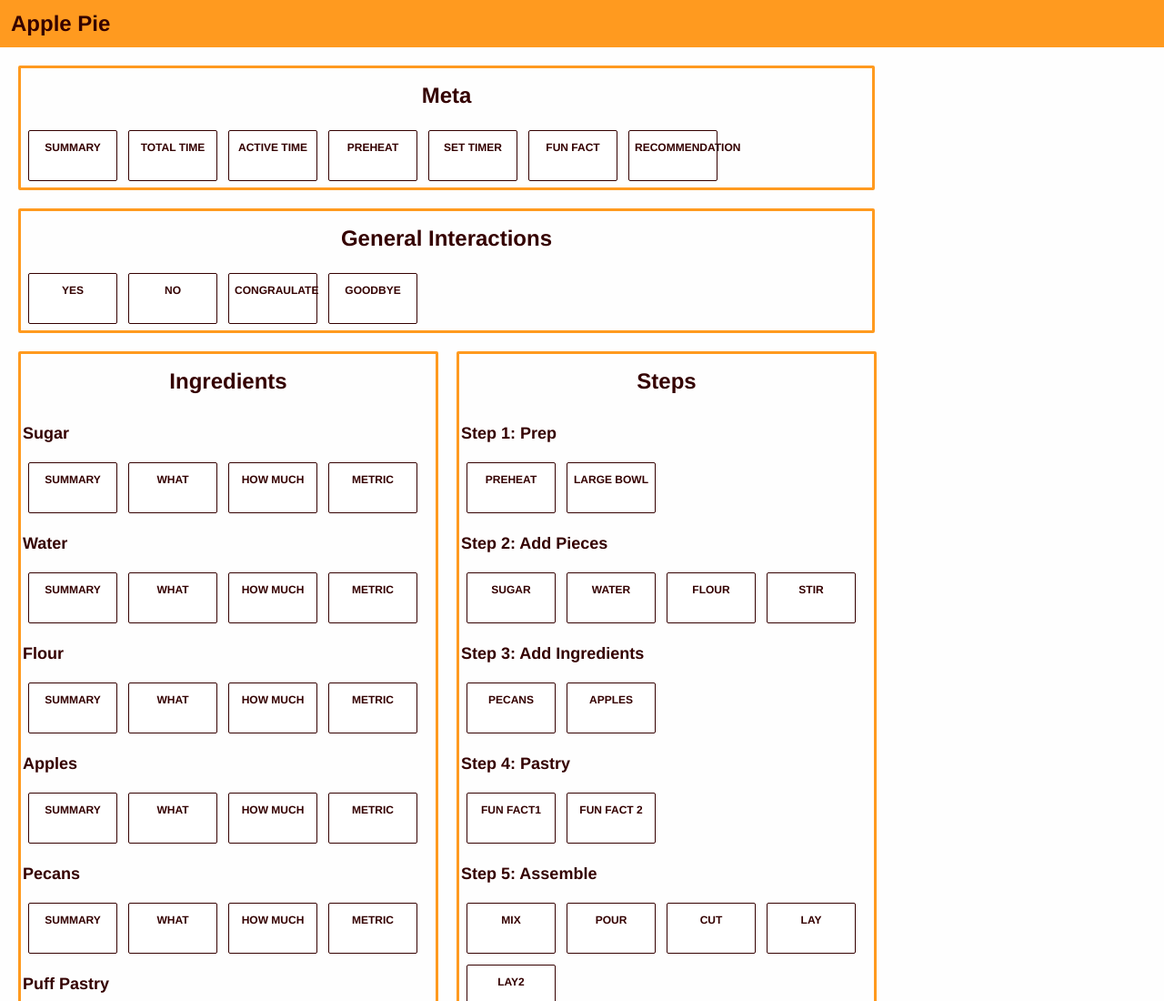
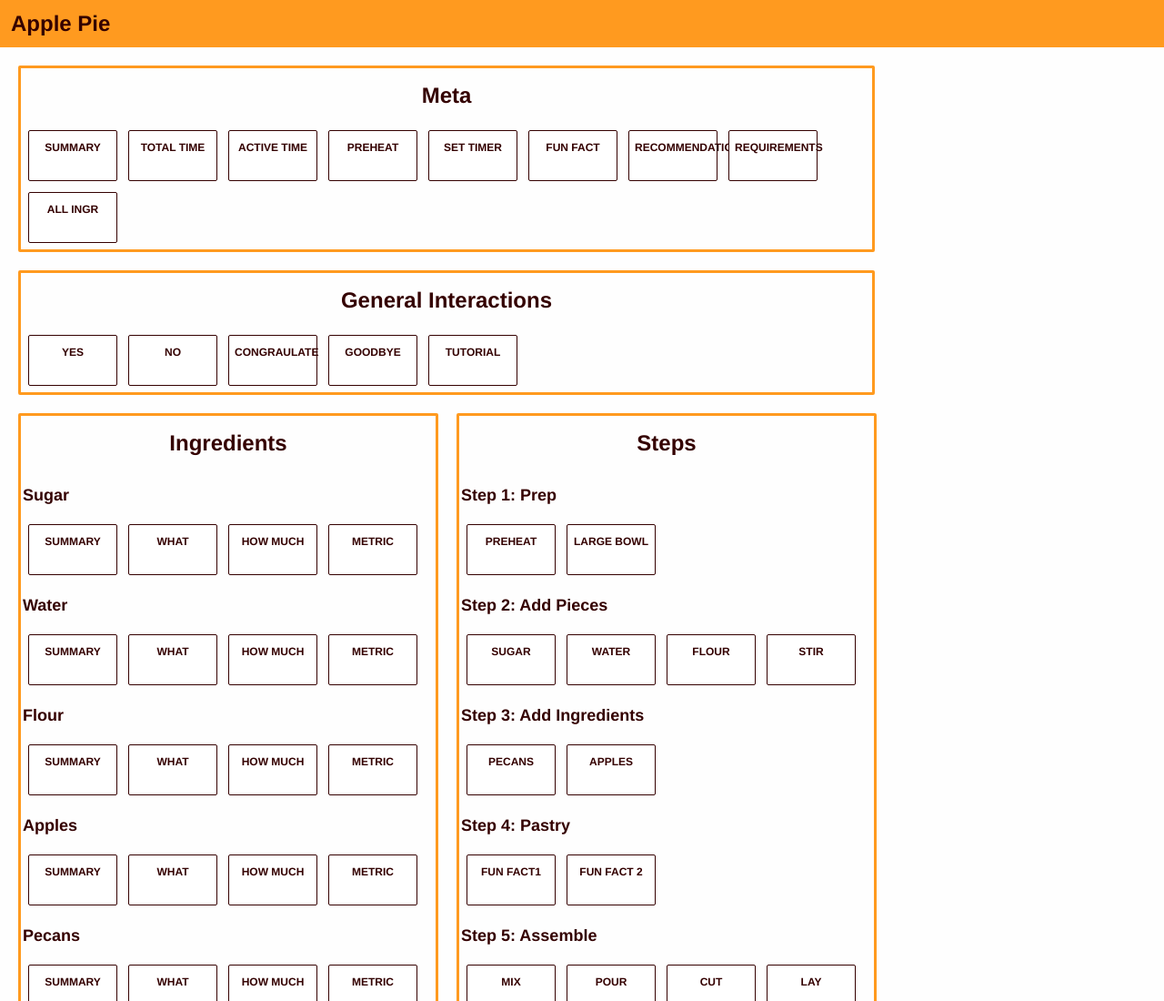
Before and after one commit to lovettbarron/samplescript, a plain HTML site: page index.html in a window 1280 px wide. Shown: the top 1100 px of the page at 91% size. Drawn offline with Linux system fonts and the light colour scheme.

Commit message:
Added a few new interactions

```diff
--- a/index.html
+++ b/index.html
@@ -33,6 +33,8 @@
    <li id="btn-m4" onmousedown="soundManager.play('m4')">Set Timer<div></div></li>
    <li id="btn-m5" onmousedown="soundManager.play('m5')">Fun Fact<div></div></li>
    <li id="btn-m6" onmousedown="soundManager.play('m6')">Recommendation<div></div></li>
+   <li id="btn-m7" onmousedown="soundManager.play('m7')">Requirements<div></div></li>
+   <li id="btn-m8" onmousedown="soundManager.play('m8')">All ingr<div></div></li>
   </ul>
 
 
@@ -52,6 +54,7 @@
    <li id="btn-t1" onmousedown="soundManager.play('t1')">No<div></div></li>
    <li id="btn-t2" onmousedown="soundManager.play('t2')">Congraulate<div></div></li>
    <li id="btn-t3" onmousedown="soundManager.play('t3')">Goodbye<div></div></li>
+   <li id="btn-t4" onmousedown="soundManager.play('t4')">Tutorial<div></div></li>
   </ul>
 
 
```
Also changed, not shown: 3 other files.
